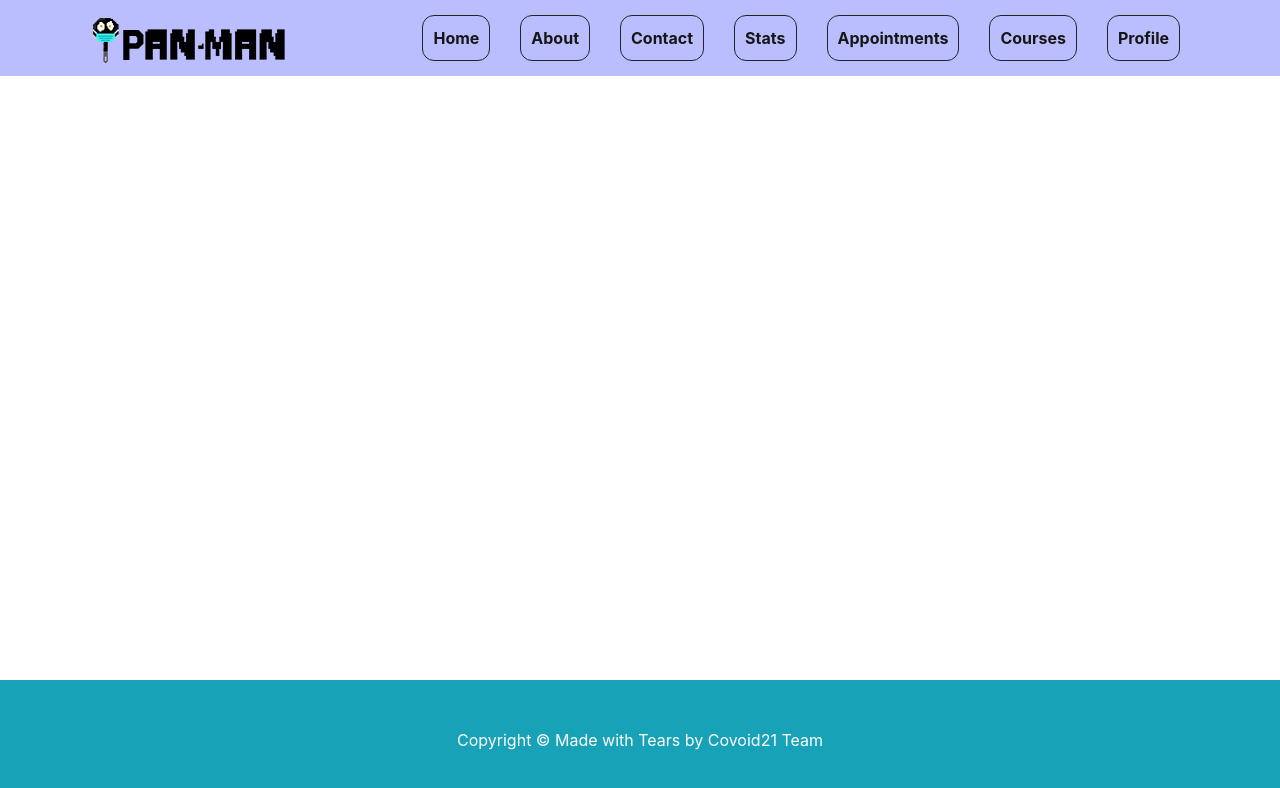
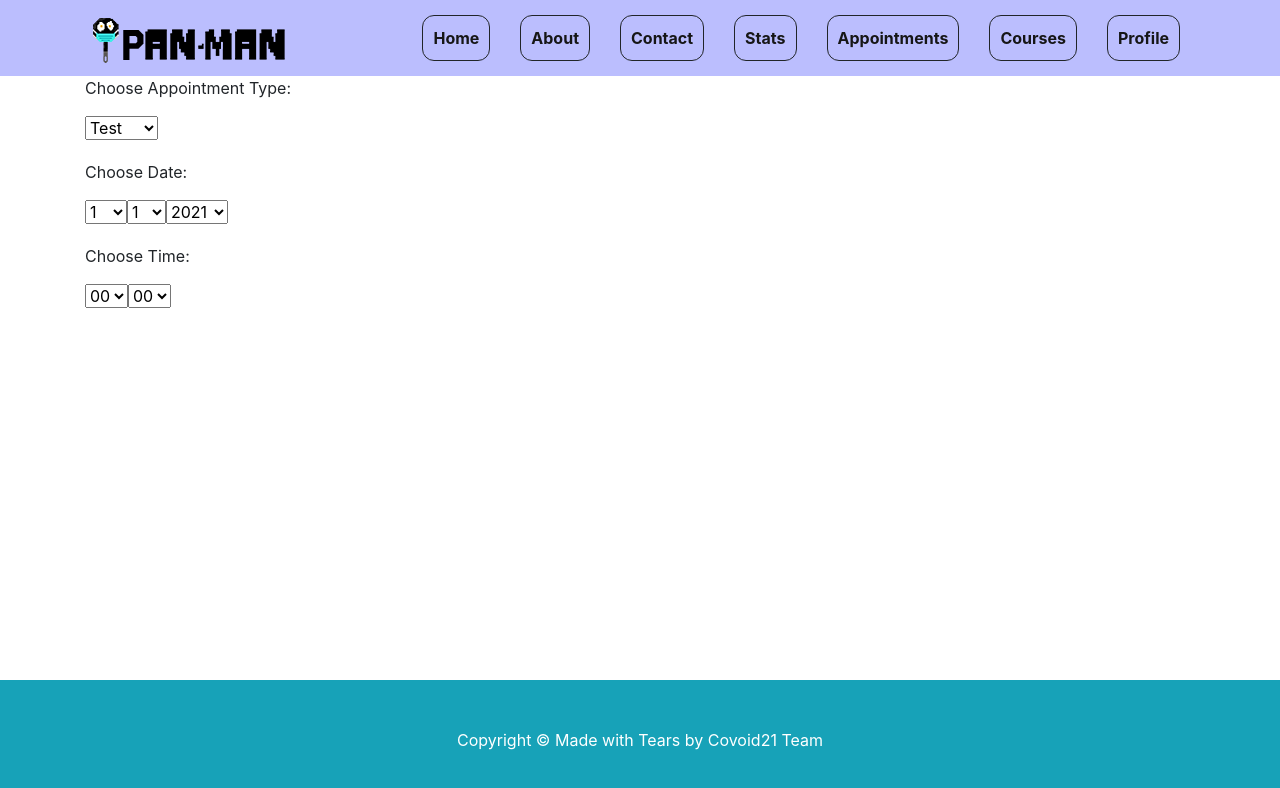
Before and after one commit to berkeucar/CS319-Covoid21, a React (Create React App) app in the folder frontend/: page /appointments in a window 1280 px wide. Shown: the top 788 px of the page. Built offline with nearby package versions, Linux system fonts and the light colour scheme.

Commit message:
appointment dropdowns

```diff
--- a/frontend/src/components/Appointments.jsx
+++ b/frontend/src/components/Appointments.jsx
@@ -1,19 +1,146 @@
 
 import React from "react";
+import "../sass/Appointments.scss";
 
 function Appointments() {
     return (
         <div className="appointments">
             <div className="container">
                 <div className="appointment-type">
+                        <div className="appointment-type-title">
+                            <p>Choose Appointment Type: </p>
+                        </div>
+                        <div className="dropdown">
+                            <select id="dropdown-test">
+                                <option value="test">Test</option>
+                                <option value="doctor">Doctor</option>
+                                <option value="sports">Sports</option>
+                            </select>
+                        </div>
+                </div>
 
+                <div className="appointment-date">
+                    <div className="appointment-date-title">
+                        <p>Choose Date:</p>
+                    </div>
+                    <div className="dropdown-date">
+                        <div className="dropdown">
+                            <select id="dropdown-day">
+                                    <option value="1">1</option>
+                                    <option value="2">2</option>
+                                    <option value="3">3</option>
+                                    <option value="4">4</option>
+                                    <option value="5">5</option>
+                                    <option value="6">6</option>
+                                    <option value="7">7</option>
+                                    <option value="8">8</option>
+                                    <option value="9">9</option>
+                                    <option value="10">10</option>
+                                    <option value="11">11</option>
+                                    <option value="12">12</option>
+                                    <option value="13">13</option>
+                                    <option value="14">14</option>
+                                    <option value="15">15</option>
+                                    <option value="16">16</option>
+                                    <option value="17">17</option>
+                                    <option value="18">18</option>
+                                    <option value="19">19</option>
+                                    <option value="20">20</option>
+                                    <option value="21">21</option>
+                                    <option value="22">22</option>
+                                    <option value="23">23</option>
+                                    <option value="24">24</option>
+                                    <option value="25">25</option>
+                                    <option value="26">26</option>
+                                    <option value="27">27</option>
+                                    <option value="28">28</option>
+                                    <option value="29">29</option>
+                                    <option value="30">30</option>
+                                    <option value="31">31</option>
+                                </select>
+                        </div>
+                        <div className="dropdown">
+                            <select id="dropdown-month">
+                                    <option value="1">1</option>
+                                    <option value="2">2</option>
+                                    <option value="3">3</option>
+                                    <option value="4">4</option>
+                                    <option value="5">5</option>
+                                    <option value="6">6</option>
+                                    <option value="7">7</option>
+                                    <option value="8">8</option>
+                                    <option value="9">9</option>
+                                    <option value="10">10</option>
+                                    <option value="11">11</option>
+                                    <option value="12">12</option>
+                                </select>
+                        </div>
+                        <div className="dropdown">
+                            <select id="dropdown-year">
+                                <option value="2021">2021</option>
+                                <option value="2022">2022</option>
+                                <option value="2023">2023</option>
+                            </select>
+                        </div>
+                    </div>
                 </div>
-                <div className="appointments">
 
+                <div className="appointment-time">
+                    <div className="appointment-time-title">
+                        <p>Choose Time:</p>
+                    </div>
+                    <div className="dropdown-time">
+                        <div className="dropdown">
+                            <select id="dropdown-hour">
+                                <option value="0">00</option>
+                                <option value="1">01</option>
+                                <option value="2">02</option>
+                                <option value="3">03</option>
+                                <option value="4">04</option>
+                                <option value="5">05</option>
+                                <option value="6">06</option>
+                                <option value="7">07</option>
+                                <option value="8">08</option>
+                                <option value="9">09</option>
+                                <option value="10">10</option>
+                                <option value="11">11</option>
+                                <option value="12">12</option>
+                                <option value="13">13</option>
+                                <option value="14">14</option>
+                                <option value="15">15</option>
+                                <option value="16">16</option>
+                                <option value="17">17</option>
+                                <option value="18">18</option>
+                                <option value="19">19</option>
+                                <option value="20">20</option>
+                                <option value="21">21</option>
+                                <option value="22">22</option>
+                                <option value="23">23</option>
+                            </select>
+                        </div>
+                        <div className="dropdown">
+                            <select id="dropdown-minute">
+                                <option value="0">00</option>
+                                <option value="1">05</option>
+                                <option value="2">10</option>
+                                <option value="3">15</option>
+                                <option value="4">20</option>
+                                <option value="5">25</option>
+                                <option value="6">30</option>
+                                <option value="7">35</option>
+                                <option value="8">40</option>
+                                <option value="9">45</option>
+                                <option value="10">50</option>
+                                <option value="11">55</option>
+                            </select>
+                        </div>
+                    </div>
                 </div>
+
                 <div className="schedule">
 
                 </div>
+
                 <div className="list">
 
                 </div>
--- a/frontend/src/components/Navigation.jsx
+++ b/frontend/src/components/Navigation.jsx
@@ -12,7 +12,7 @@ function Navigation() {
                     <NavLink className="navbar-brand" to="/">
                         <img src={navlogo} className="navbar-logo" alt="logo" />
                     </NavLink>
-                    <nav className= "navbar-div">
+                    <div className= "navbar-div">
                         <ul className="navbar-nav">
                             <li className="nav-item">
                                 <NavLink className="nav-link" to="/">
@@ -51,7 +51,7 @@ function Navigation() {
                                 </NavLink>
                             </li>
                         </ul>
-                    </nav>
+                    </div>
                 </div>
             </nav>
         </div>
--- a/frontend/src/components/Profile.jsx
+++ b/frontend/src/components/Profile.jsx
@@ -48,11 +48,6 @@ function Profile() {
                             <h5>•Eckstein</h5>
                             <h5>•Einstein</h5>
                         </div>
-                        <div className="status">
-                            <h3>Status</h3>
-                            <h5>•Elon Musk</h5>
-                            <h5>•Nicola Tesla</h5>
-                        </div>
                         <div className="results">
                             <h3>Past Test Results</h3>
                             <h5>•31/02/2023 - (Negative)</h5>
--- a/frontend/src/sass/Appointments.scss
+++ b/frontend/src/sass/Appointments.scss
@@ -0,0 +1,25 @@
+.appointments{
+  .container{
+    .appointment-type{
+
+    }
+    .appointment-date{
+      margin: 20px 0;
+      .appointment-date-title{
+
+      }
+      .dropdown-date{
+        display: flex;
+      }
+    }
+    .appointment-time{
+      margin: 20px 0;
+      .appointment-time-title{
+
+      }
+      .dropdown-time{
+        display: flex;
+      }
+    }
+  }
+}
--- a/frontend/src/sass/Navigation.scss
+++ b/frontend/src/sass/Navigation.scss
@@ -7,12 +7,13 @@
   flex-direction: column;
   .navbar{
     .navbar-div{
-      @include screen(800){
-        flex: 1 0 30%;
-      }
+
       .navbar-nav{
         display: flex;
         flex-direction: row;
+        @include screen(800){
+          flex: 1 0 10%;
+        }
 
         .nav-item{
           margin: 0 15px;
@@ -29,6 +30,7 @@
         .nav-item:hover{
           background-color: $panmanlavandercomplementary;
         }
+
       }
     }
 
```
